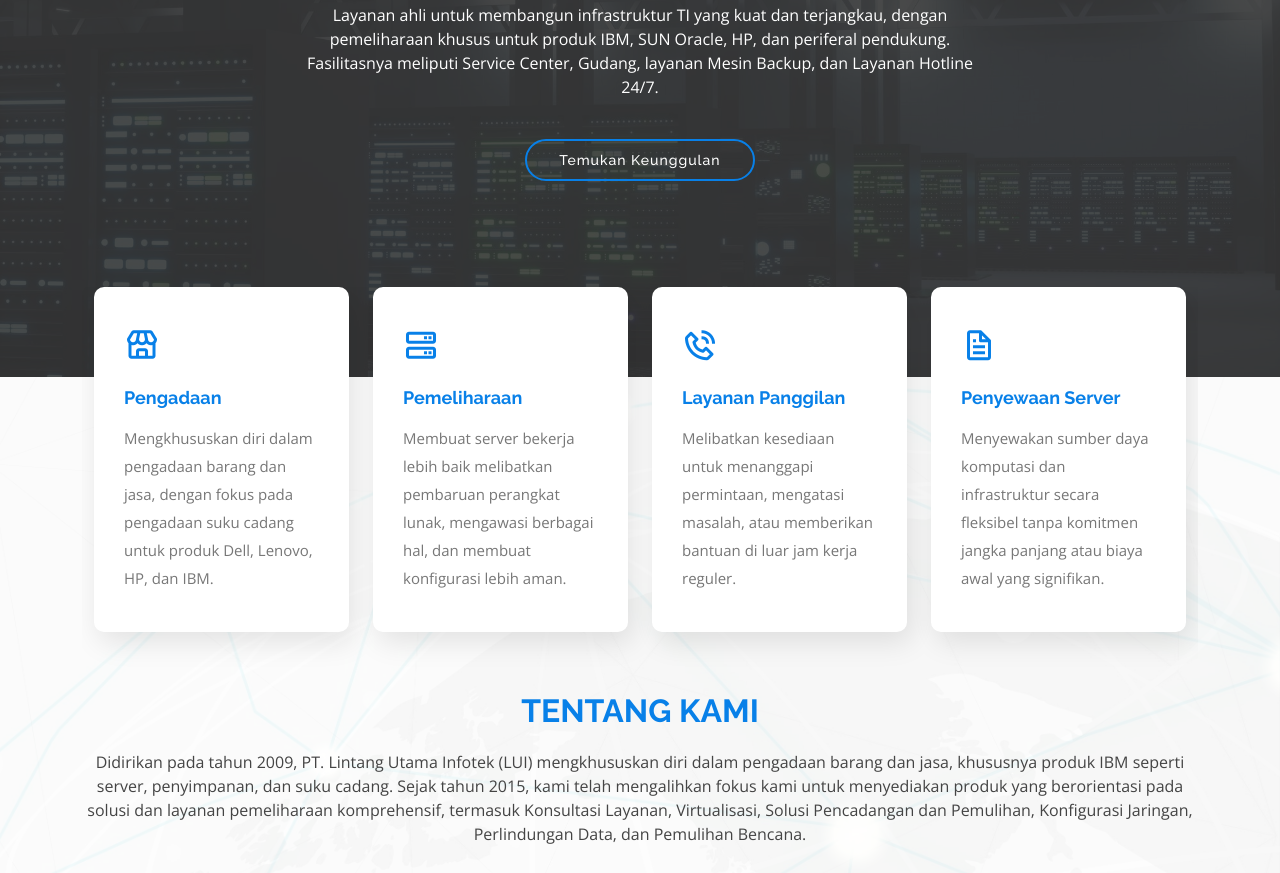
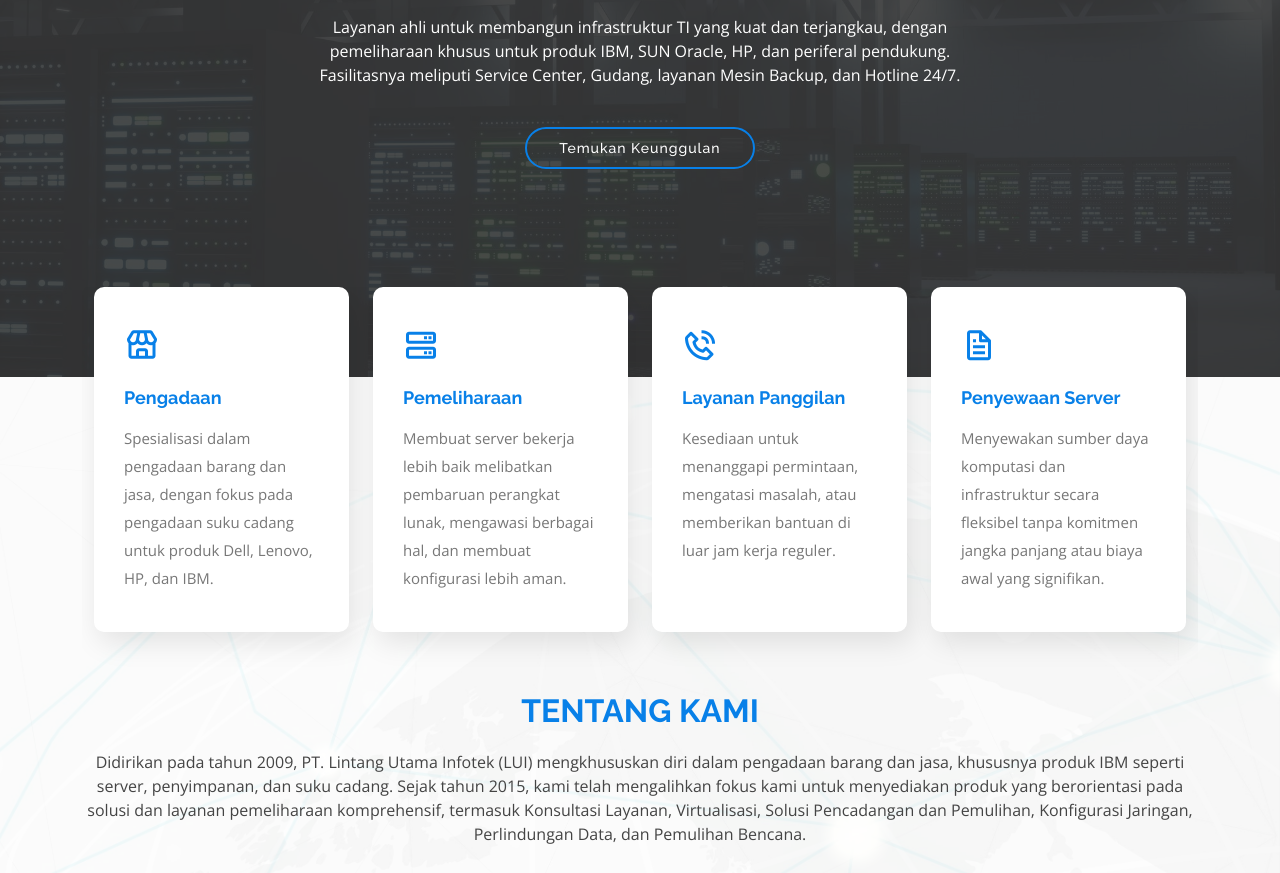
Before and after one commit to afafirmansyah/lintang-utama-infotek, a plain HTML site: page id.html in a window 1280 px wide. Shown: the part 263-1136 px from the top of the page. Drawn offline with nearby package versions, Linux system fonts and the light colour scheme.

Commit message:
Update id.html

```diff
--- a/id.html
+++ b/id.html
@@ -76,7 +76,7 @@
       <div class="carousel-item active">
         <div class="carousel-container">
           <h2 class="animate__animated animate__fadeInDown">Kami Memberikan Solusi IT Terbaik</h2>
-          <p class="animate__animated animate__fadeInUp">Layanan ahli untuk membangun infrastruktur TI yang kuat dan terjangkau, dengan pemeliharaan khusus untuk produk IBM, SUN Oracle, HP, dan periferal pendukung. Fasilitasnya meliputi Service Center, Gudang, layanan Mesin Backup, dan Layanan Hotline 24/7.</p>
+          <p class="animate__animated animate__fadeInUp">Layanan ahli untuk membangun infrastruktur TI yang kuat dan terjangkau, dengan pemeliharaan khusus untuk produk IBM, SUN Oracle, HP, dan periferal pendukung. Fasilitasnya meliputi Service Center, Gudang, layanan Mesin Backup, dan Hotline 24/7.</p>
           <a href="#" class="btn-get-started animate__animated animate__fadeInUp scrollto">Temukan Keunggulan</a>
         </div>
       </div>
@@ -99,7 +99,7 @@
                 <div class="icon-box">
                   <div class="icon"><i class="bx bx-store"></i></div>
                   <h4 class="title"><a>Pengadaan</a></h4>
-                  <p class="description">Mengkhususkan diri dalam pengadaan barang dan jasa, dengan fokus pada pengadaan suku cadang untuk produk Dell, Lenovo, HP, dan IBM.
+                  <p class="description">Spesialisasi dalam pengadaan barang dan jasa, dengan fokus pada pengadaan suku cadang untuk produk Dell, Lenovo, HP, dan IBM.
                   </p>
                 </div>
               </div>
@@ -116,7 +116,7 @@
                 <div class="icon-box">
                   <div class="icon"><i class="bx bx-phone-call"></i></div>
                   <h4 class="title"><a>Layanan Panggilan</a></h4>
-                  <p class="description">Melibatkan kesediaan untuk menanggapi permintaan, mengatasi masalah, atau memberikan bantuan di luar jam kerja reguler.</p>
+                  <p class="description">Kesediaan untuk menanggapi permintaan, mengatasi masalah, atau memberikan bantuan di luar jam kerja reguler.</p>
                 </div>
               </div>
 
@@ -207,7 +207,7 @@
                   <a data-bs-toggle="collapse" class="collapse" data-bs-target="#accordion-list-1"><span>01</span>Tim Ahli Profesional<i class="bx bx-chevron-down icon-show"></i><i class="bx bx-chevron-up icon-close"></i></a>
                   <div id="accordion-list-1" class="collapse show" data-bs-parent=".accordion-list">
                     <p>
-                      Para profesional kami bersertifikat ahli di bidang VMware, NetApp, HP, dan Cisco, memiliki pengetahuan dan keterampilan yang luas untuk memastikan solusi berkualitas tinggi untuk setiap proyek.
+                      Para profesional kami bersertifikat ahli di bidang VMware, NetApp, HP, dan Cisco, memiliki pengetahuan dan keterampilan yang luas untuk memastikan solusi berkualitas tinggi pada setiap proyek.
                     </p>
                   </div>
                 </li>
@@ -332,7 +332,7 @@
         <div class="row" data-aos="zoom-in">
           <div class="col-lg-9 text-center text-lg-start">
             <h3>Jelajahi Layanan Kami</h3>
-            <p>Temukan layanan kami yang inovatif dan komprehensif, di mana keahlian konsultasi mutakhir dan solusi teknologi canggih bertemu secara mulus untuk memberdayakan Anda dalam mencapai tujuan bisnis strategis Anda secara efektif.</p>
+            <p>Temukan layanan kami yang inovatif dan komprehensif, di mana keahlian konsultasi mutakhir dan solusi teknologi canggih bertemu secara mulus untuk memberdayakan Anda dalam mencapai tujuan bisnis strategis secara efektif.</p>
           </div>
           <div class="col-lg-3 cta-btn-container text-center">
             <a class="cta-btn align-middle" href="https://wa.me/6282232222862?text=Hi%20PT.%20Lintang%20Utama%20Infotek">Kontak Kami</a>
```
